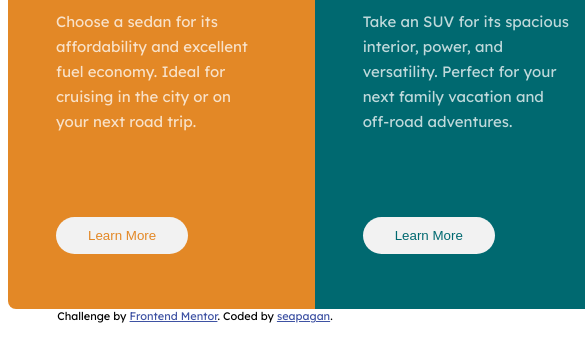
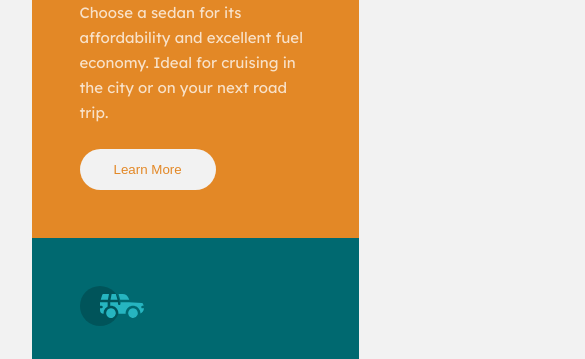
Before and after one commit to seapagan-fem/3-column-preview-card, a plain HTML site: page index.html in a window 390 px wide. Shown: the part 199-558 px from the top of the page, 585 px wide, since content can reach past the window. Drawn offline with Linux system fonts and the light colour scheme.

Commit message:
tweak styles

```diff
--- a/styles/styles.css
+++ b/styles/styles.css
@@ -14,6 +14,14 @@
 body {
   font-family: "Lexend Deca", sans-serif;
   font-size: 15px;
+  display: flex;
+  flex-direction: column;
+  justify-content: center;
+  align-items: center;
+  row-gap: 10px;
+  background-color: var(--very-light-gray);
+  height: 100vh;
+  margin: 0;
 }
 
 h1,
@@ -69,6 +77,7 @@ p {
   outline: none;
   padding: 11px 32px;
   border-radius: 30px;
+  border: 2px solid transparent;
 }
 
 .sedans .learn-more {
@@ -98,4 +107,21 @@ p {
   color: hsl(228, 45%, 44%);
 }
 
-/*  */
+/* -------------------------------------------------------------------------- */
+/*                                media queries                               */
+/* -------------------------------------------------------------------------- */
+@media screen and (max-width: 950px) {
+  body {
+    height: auto;
+  }
+
+  .component {
+    display: block;
+    width: 327px;
+    height: auto;
+  }
+
+  .content {
+    margin: 24px 0;
+  }
+}
```
